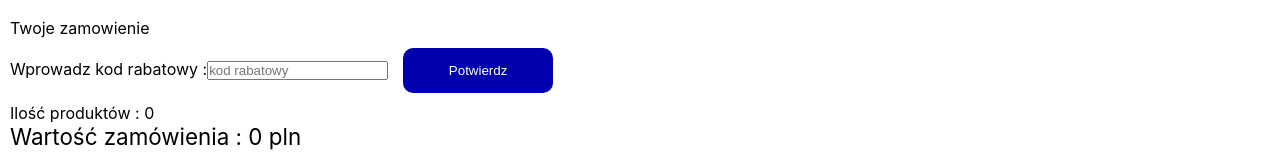
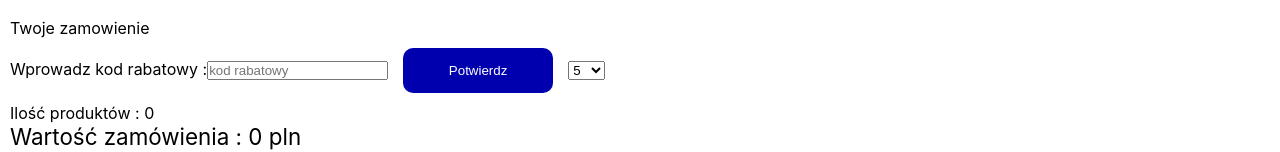
Before and after one commit to marcinoles87/my-app2, a React (Create React App) app: page /zamowienie in a window 1280 px wide. Shown: the part 236-388 px from the top of the page. Built offline with nearby package versions, Linux system fonts and the light colour scheme.

Commit message:
add code

```diff
--- a/src/pages/Zamowienie.jsx
+++ b/src/pages/Zamowienie.jsx
@@ -27,10 +27,7 @@ const handleDeleteItem = (item) =>{
 }
 
 const handleKodRabatowy = () =>{
-    console.log(kodRabatowy)
-    console.log(allPrice)
-  if(kodRabatowy === '7')
-    setallPrice(allPrice-100)
+    setallPrice(allPrice-(allPrice*`${kodRabatowy*allPrice}`))
     console.log(allPrice)
 }
 
@@ -58,6 +55,11 @@ const handleKodRabatowy = () =>{
         <p>Wprowadz kod rabatowy :
             <input placeholder='kod rabatowy' onChange={ (e) => setKodRabatowy(e.target.value)}></input>
             <button onClick={handleKodRabatowy}>Potwierdz</button>
+            <select name="" id="" onChange={(e) => setKodRabatowy(e.target.value)}>
+                <option value="5">5</option>
+                <option value="7">7</option>
+                <option value="10">10</option>
+            </select>
             </p>
         <p>Ilość produktów : {koszyk.length}</p>
         <p className='zamowienie-wartosc'>Wartość zamówienia : {Math.round(allPrice-(allPrice*20/100))} pln </p>
```
